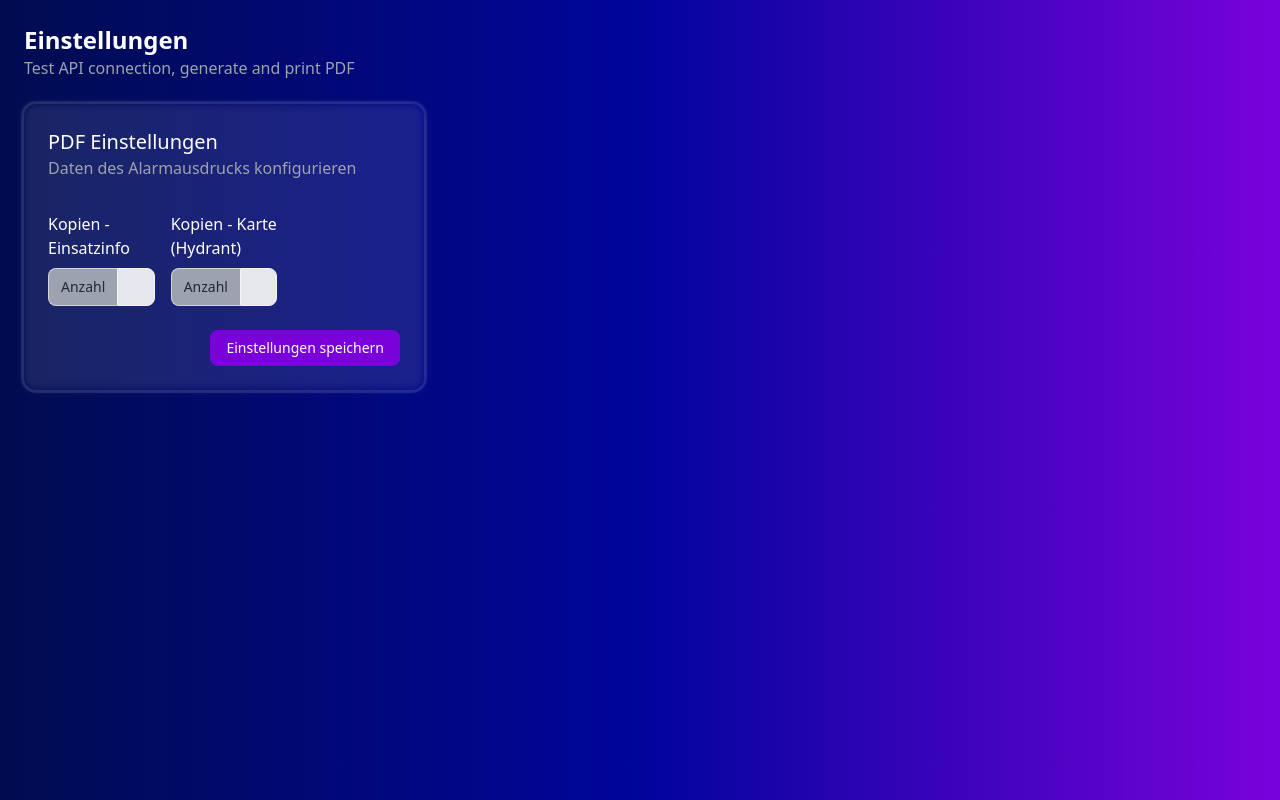
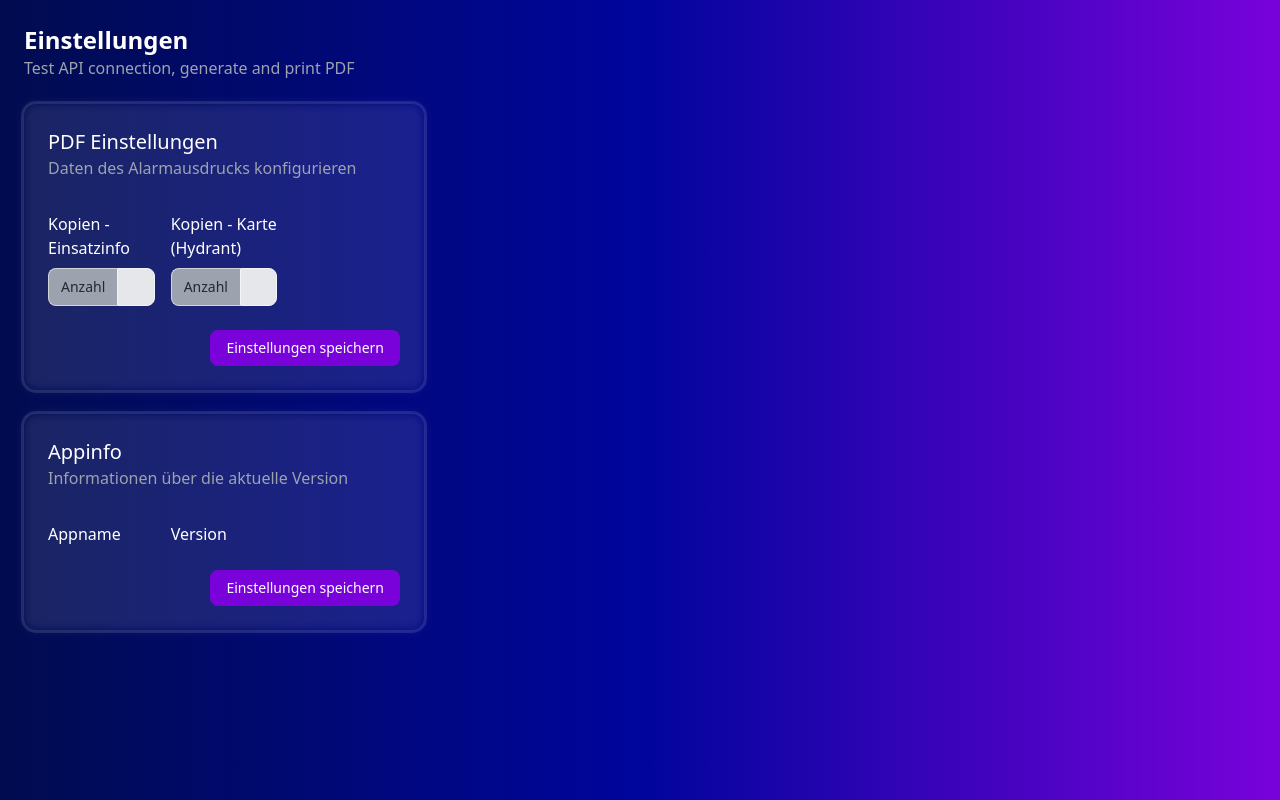
Before and after one commit to Grob98/Divera-Print-Kiel, a Flask app: template templates/setup_page.html in a window 1280 px wide. Run offline with Flask 3, Linux system fonts and the light colour scheme; the template is opened without the code that fills it, so the values that code supplies are empty; style sheets or scripts are compiled from the project's sources.

Commit message:
Update build process, Add app info

```diff
--- a/requirements.txt
+++ b/requirements.txt
@@ -16,7 +16,7 @@ cycler==0.12.1
 defusedxml==0.7.1
 Flask==3.1.3
 fonttools==4.62.1
-fpdf2 @ git+https://github.com/py-pdf/fpdf2.git@9c0dd12c35dfc90ad0229cfd7f7f8388eae33474
+fpdf2==2.8.7
 frozenlist==1.8.0
 geographiclib==2.1
 geopandas==1.1.3
--- a/src/business/app/server.py
+++ b/src/business/app/server.py
@@ -69,7 +69,9 @@ def print_test():
 def setup():
     return render_template("setup_page.html", data={
         "operation_info_copies": app_service._get_store().operation_info_copies,
-        "hydrant_map_copies": app_service._get_store().hydrant_info_copies
+        "hydrant_map_copies": app_service._get_store().hydrant_info_copies,
+        "app_name": app_service._get_store().app_info[0],
+        "app_version": app_service._get_store().app_info[1],
     })
 
 @app.route("/setup/pdf_settings", methods=["POST"])
--- /dev/null
+++ b/src/version.py
@@ -0,0 +1,2 @@
+__version__ = 'dev0.0.1'
+__build_date__ = "2026-05-14T12:01:33Z"
--- a/templates/setup_page.html
+++ b/templates/setup_page.html
@@ -13,8 +13,8 @@
     <h2 class="text-2xl font-bold text-white">Einstellungen</h2>
     <span class="text-gray-400">Test API connection, generate and print PDF</span>
 
+    <!-- PDF Settings -->
     <div class="mt-6 grid grid-cols-1 gap-4 sm:grid-cols-3">
-        <!-- API Test -->
         <div class="relative flex flex-col gap-x-4 rounded-xl p-6 w-full outline outline-white/10">
             <div class="absolute z-0 inset-0 blur-sm grayscale rounded-xl" style="background-color: rgba(255, 255, 255, .1);"></div>
             <div class="relative z-10 inset-0">
@@ -45,6 +45,32 @@
             </div>
         </div>
     </div>
+    <!-- Update info -->
+    <div class="mt-6 grid grid-cols-1 gap-4 sm:grid-cols-3">
+        <div class="relative flex flex-col gap-x-4 rounded-xl p-6 w-full outline outline-white/10">
+            <div class="absolute z-0 inset-0 blur-sm grayscale rounded-xl" style="background-color: rgba(255, 255, 255, .1);"></div>
+            <div class="relative z-10 inset-0">
+                <div >
+                    <div class="text-xl font-medium text-white">Appinfo</div>
+                    <p class="text-gray-400">Informationen über die aktuelle Version</p>
+                </div>
+                <div class="mt-8 grid grid-cols-1 gap-4 sm:grid-cols-3">
+                    <div>
+                        <div class="text-md font-medium text-white">Appname</div>
+                        <span class="text-gray-300">{{ data.app_name }}</span>
+                    </div>
+                    <div class="col-span-2">
+                        <div class="text-md font-medium text-white">Version</div>
+                        <span class="text-gray-300">{{ data.app_version }}</span>
+                    </div>
+                </div>
+                <div class="mt-6 flex items-center">
+                    <span id="save_result" class="ml-auto text-sm text-gray-400"></span>
+                    <button id="save_pdf_settings_button" style="background-color: #7902DB;" class="inline-flex items-center ml-4 px-4 py-2 text-sm font-medium text-white rounded-lg hover:bg-blue-700 focus:outline-none focus:ring-2 focus:ring-blue-500 focus:ring-offset-2">Einstellungen speichern</button>
+                </div>
+            </div>
+        </div>
+    </div>
 </div>
 </body>
 </html>
```
Also changed, not shown: src/business/app_state.py (+4 -4 lines), .github/workflows/build.yml, src/business/app_updater.py (added).
